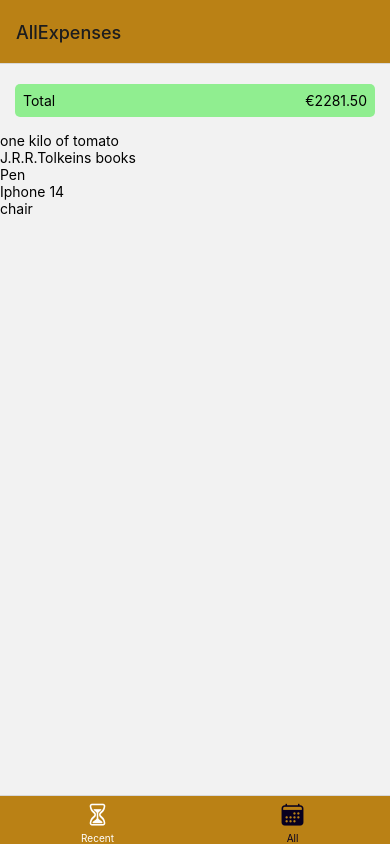
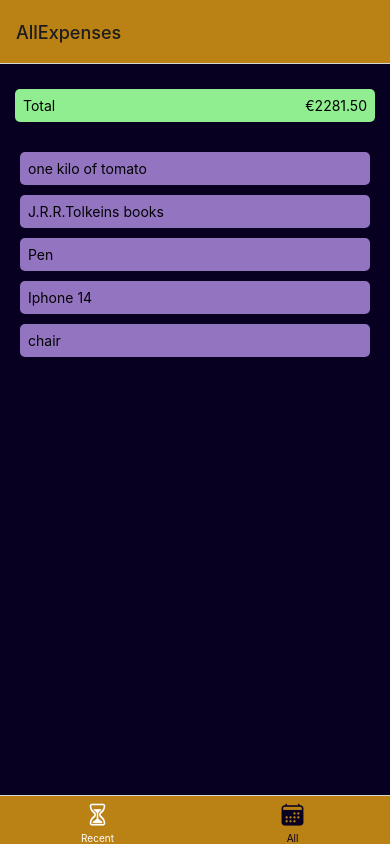
Before and after one commit to HusseinIbrahim2/Expense-Tracker, a React Native app: screen /AllExpenses in a window 390 px wide. Built offline with nearby package versions, Linux system fonts and the light colour scheme.

Commit message:
Styling Expenses and background

```diff
--- a/components/ExpensesOutput/ExpensesList.js
+++ b/components/ExpensesOutput/ExpensesList.js
@@ -1,19 +1,37 @@
-import { FlatList , Text } from "react-native";
+import { FlatList, Text, View, StyleSheet } from "react-native";
 
-function renderExpensesItem (itemData) {
+function renderExpensesItem(itemData) {
     return (
-        <Text>{itemData.item.description}</Text>
+        <View style={styles.outerContainer}>
+            <View style={styles.innerContainer}>
+                <Text>{itemData.item.description}</Text>
+            </View>
+        </View>
     )
 }
 
-function ExpensesList({expenses}) {
+function ExpensesList({ expenses }) {
     return (
         <FlatList
-        data={expenses}
-        renderItem={renderExpensesItem}
-        keyExtractor= {(item) => item.id}
+            data={expenses}
+            renderItem={renderExpensesItem}
+            keyExtractor={(item) => item.id}
         />
     )
 }
+const styles = StyleSheet.create({
+    outerContainer: {
+       // marginVertical: 25,
+       marginHorizontal: 20,
+        margin: 5,
+        borderRadius: 5,
+        backgroundColor: '#9374c1'
+    },
+    innerContainer: {
+        justifyContent: 'space-between',
+        flexDirection: 'row',
+        padding: 8,
+    }
+})
 
 export default ExpensesList;
--- a/components/ExpensesOutput/ExpensesOutput.js
+++ b/components/ExpensesOutput/ExpensesOutput.js
@@ -1,5 +1,6 @@
 import ExpensesTotal from "./ExpensesTotal";
 import ExpensesList from "./ExpensesList";
+import { View, StyleSheet } from "react-native";
 
 function ExpensesOutput({ expensesPeriod, totalExpenses }) {
 
@@ -8,41 +9,48 @@ function ExpensesOutput({ expensesPeriod, totalExpenses }) {
             id: 'e1',
             description: "one kilo of tomato ",
             amount: 2,
-            date : new Date("2022-05-07")
+            date: new Date("2022-05-07")
         },
         {
             id: 'e2',
             description: "J.R.R.Tolkeins books ",
             amount: 850,
-            date : new Date("2018-02-09")
+            date: new Date("2018-02-09")
         },
         {
             id: 'e3',
             description: "Pen",
             amount: 0.5,
-            date : new Date("2021-12-22")
+            date: new Date("2021-12-22")
         },
         {
             id: 'e4',
             description: "Iphone 14",
             amount: 1399,
-            date : new Date("2022-10-20")
+            date: new Date("2022-10-20")
         },
         {
             id: 'e5',
             description: "chair",
             amount: 30,
-            date : new Date("2022-10-12")
+            date: new Date("2022-10-12")
         },
 
     ];
-    return(
+    return (
+        <View style={styles.container}>
+            <ExpensesTotal period={expensesPeriod} expenses={Expenses_Data} />
+            <ExpensesList expenses={Expenses_Data} />
+        </View>
 
-    <>
-        <ExpensesTotal period={expensesPeriod} expenses={Expenses_Data} />
-        <ExpensesList expenses={Expenses_Data} />
-    </>
     )
 }
 
+const styles = StyleSheet.create({
+    container: {
+        flex: 1,
+        backgroundColor: '#080020'
+    },
+})
+
 export default ExpensesOutput;
--- a/components/ExpensesOutput/ExpensesTotal.js
+++ b/components/ExpensesOutput/ExpensesTotal.js
@@ -6,7 +6,7 @@ function ExpensesTotal({ period, expenses }) {
     }, 0);
 
     return (
-        <View style={styles.outerontainer}>
+        <View style={styles.outerContainer}>
             <View style={styles.innerContainer}>
                 <Text>{period}</Text>
                 <Text>€{expensesSum.toFixed(2)}</Text>
@@ -15,8 +15,8 @@ function ExpensesTotal({ period, expenses }) {
     )
 }
 const styles = StyleSheet.create({
-    outerontainer: {
-        marginTop: 20,
+    outerContainer: {
+        marginVertical: 25,
         margin: 15,
         borderRadius: 5,
         backgroundColor: 'lightgreen'
--- a/screens/RecentExpensesScreen.js
+++ b/screens/RecentExpensesScreen.js
@@ -1,7 +1,6 @@
 import { useLayoutEffect } from "react";
 import { View, Text } from "react-native";
 
-import SubTitle from "../components/Details/Subtitle";
 import IconButton from "../components/Details/IconButton";
 import ExpensesOutput from "../components/ExpensesOutput/ExpensesOutput";
 
```
